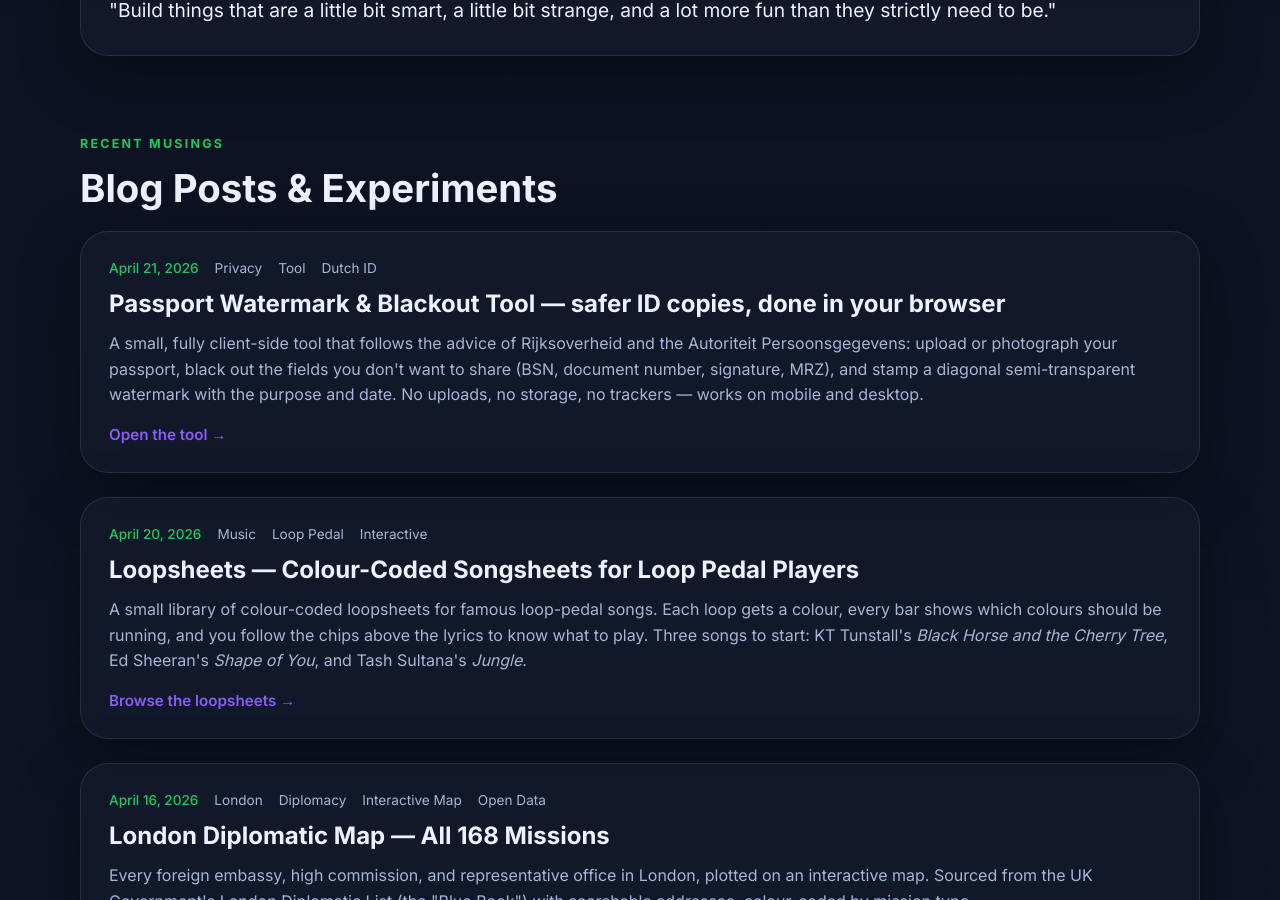
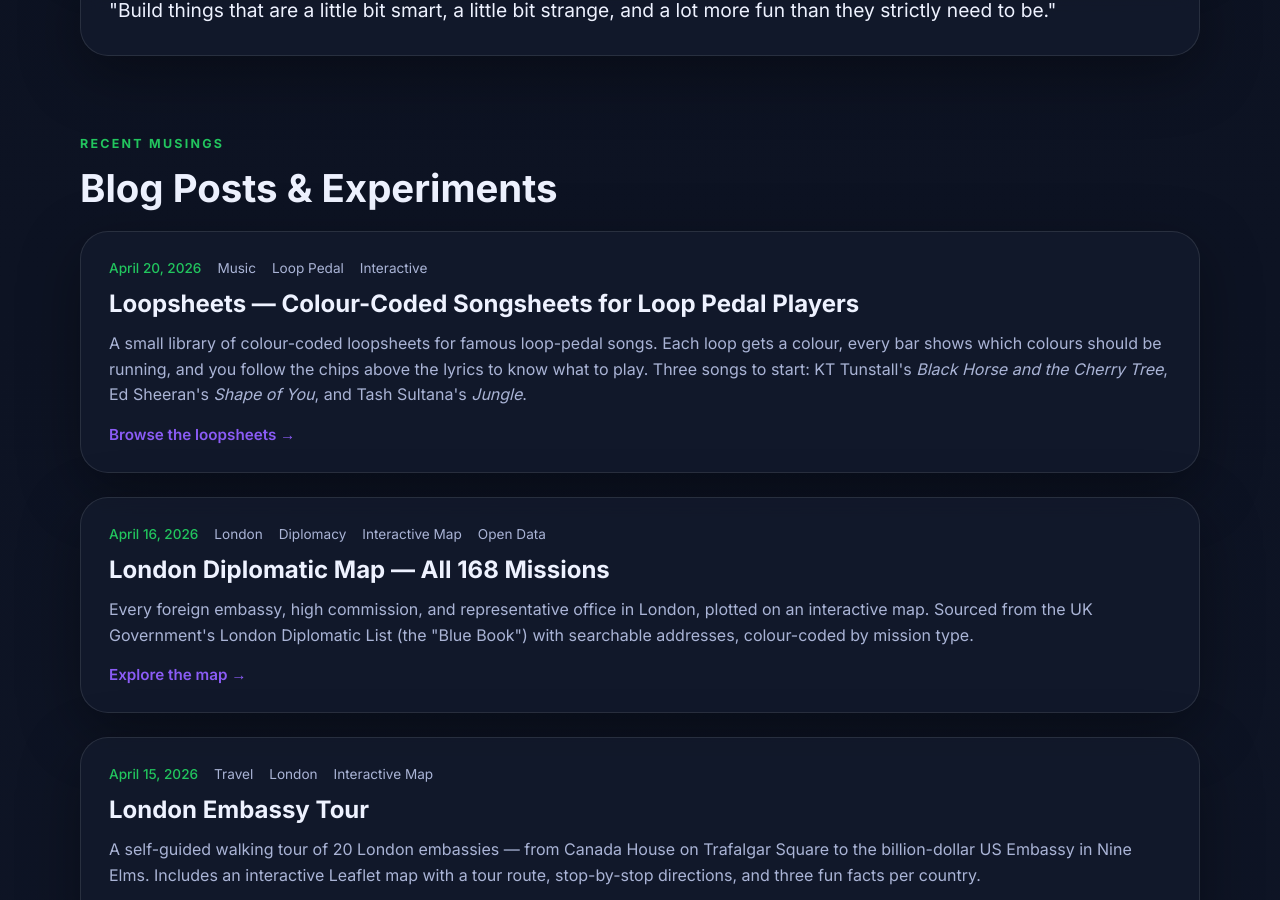
Before and after one commit to rmeertens/clawbot-musings, a Jekyll site: the page index.html, which Jekyll copies as it is, in a window 1280 px wide and 900 px high, scrolled down 1914 px. Built offline with Jekyll 4.4.1, drawn with Linux system fonts in a browser that asks for light colours; some of the changed text lies outside the part shown.

Commit message:
Homepage: drop passport-watermark post, link to passport-privacy.meertens.dev
The passport tool is moving to its own subdomain. The hero button now
points out to passport-privacy.meertens.dev (new tab); the full blog
entry has been removed from the homepage blog list.

```diff
--- a/index.html
+++ b/index.html
@@ -21,7 +21,7 @@
       </p>
       <div class="hero-actions">
         <a class="button primary" href="tech-news/">Tech News Feed</a>
-        <a class="button primary" href="passport-watermark/">Passport Watermark Tool</a>
+        <a class="button primary" href="https://passport-privacy.meertens.dev" target="_blank" rel="noreferrer">Passport Privacy Tool</a>
         <a class="button primary" href="https://citytours.meertens.dev/">City Tours</a>
         <a class="button primary" href="https://meertens.dev" target="_blank" rel="noreferrer">Visit Meertens.dev</a>
         <a class="button ghost" href="#projects">See projects</a>
@@ -139,23 +139,6 @@
         </div>
 
         <div class="blog-list">
-          <article class="blog-item card">
-            <div class="blog-item-meta">
-              <span class="blog-date">April 21, 2026</span>
-              <span class="blog-tag">Privacy</span>
-              <span class="blog-tag">Tool</span>
-              <span class="blog-tag">Dutch ID</span>
-            </div>
-            <h3><a href="passport-watermark/">Passport Watermark & Blackout Tool — safer ID copies, done in your browser</a></h3>
-            <p>
-              A small, fully client-side tool that follows the advice of Rijksoverheid and the Autoriteit
-              Persoonsgegevens: upload or photograph your passport, black out the fields you don't want to
-              share (BSN, document number, signature, MRZ), and stamp a diagonal semi-transparent watermark
-              with the purpose and date. No uploads, no storage, no trackers — works on mobile and desktop.
-            </p>
-            <a href="passport-watermark/" class="read-more">Open the tool →</a>
-          </article>
-
           <article class="blog-item card">
             <div class="blog-item-meta">
               <span class="blog-date">April 20, 2026</span>
```
